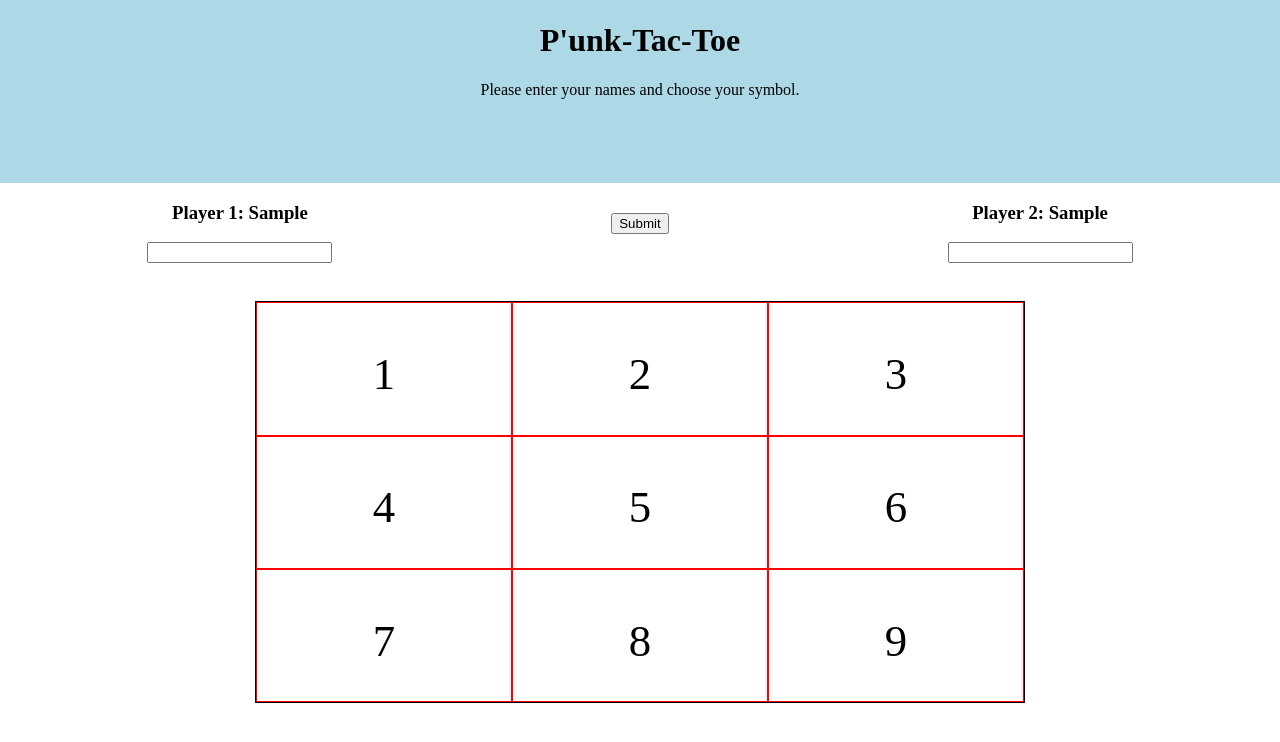
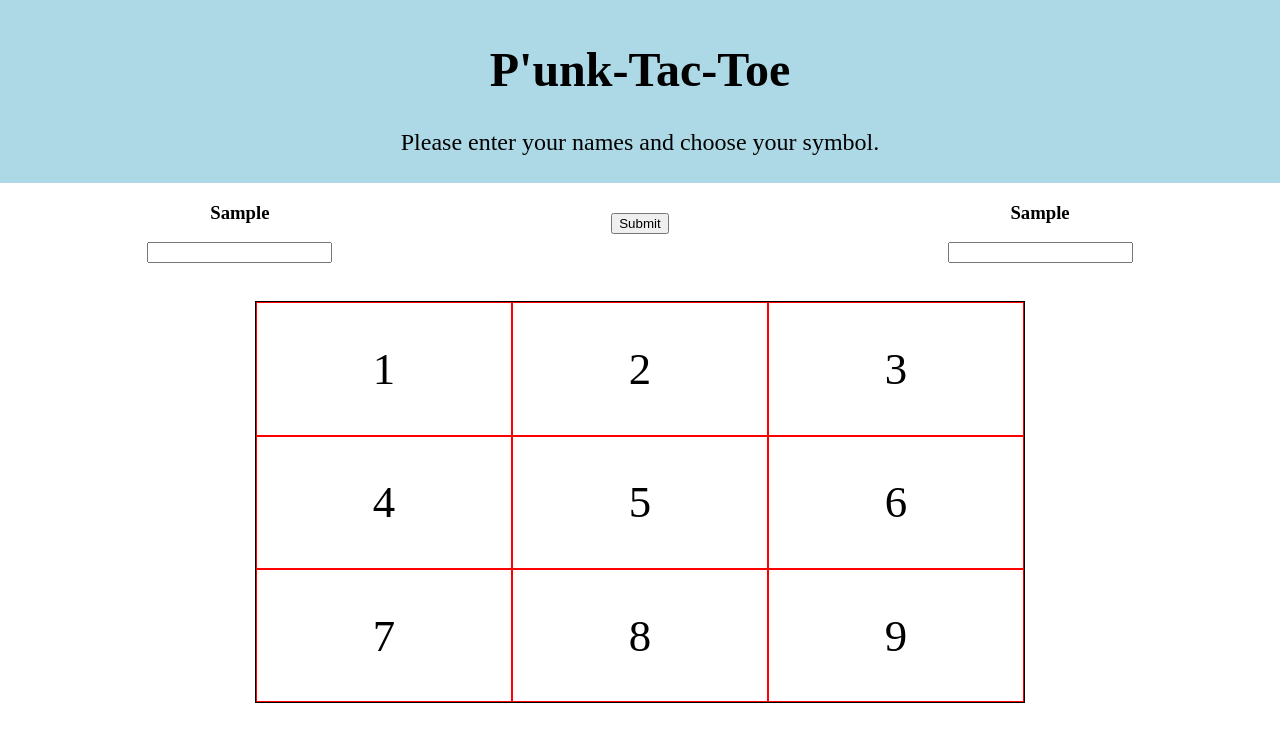
Before and after one commit to efanelle/tic-tac-toe, a website: page public/index.html in a window 1280 px wide. Both pictures are taken after typing "Sample", "Sample" into the empty fields and a click on the button "Submit". Drawn offline with nearby package versions, Linux system fonts and the light colour scheme.

Commit message:
Fix header

```diff
--- a/public/game.js
+++ b/public/game.js
@@ -13,9 +13,9 @@ squares.map(function(el) {
 })
 
 function enterPlayers() {
-  $('.player1 h3').append('<span> '+$('.name1').val()+'</span')
-  $('.player2 h3').append('<span> '+$('.name2').val()+'</span')
-
+  let $play1 = $('.name1').val()
+  let $play2 = $('.name2').val()
+  $('.player1 h3').text($play1)
+  $('.player2 h3').text($play2)
   $('input').val(' ')
-
 }
--- a/public/styles.css
+++ b/public/styles.css
@@ -13,13 +13,12 @@
   background-color:lightblue;
   text-align: center;
   position:relative;
-  margin:-25px -25px 0px -25px;
+  margin:-25px -10px 0px -10px;
   height:25vh;
-  overflow:auto;
+  overflow:hidden;
+  font-size:3vh;
 }
-/*.name {
 
-}*/
 .players {
   display:flex;
   justify-content: space-around;
@@ -35,6 +34,13 @@
 .square {
   border: 1.5px solid red;
   width:calc(100%/3);
-  text-align: center;
+  /*text-align: center;*/
   font-size:3.5vw;
+  display:flex;
+  justify-content: center;
+  align-items:center;
 }
+
+.square :hover {
+  background-color:gray;
+}
```
